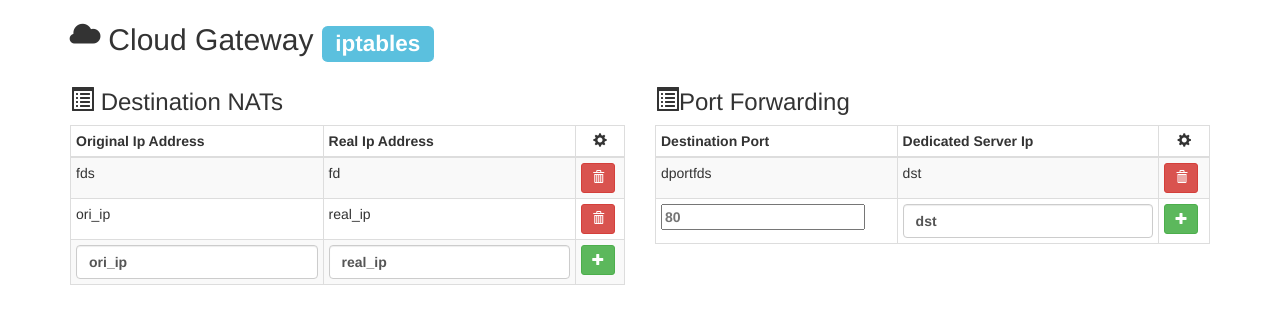
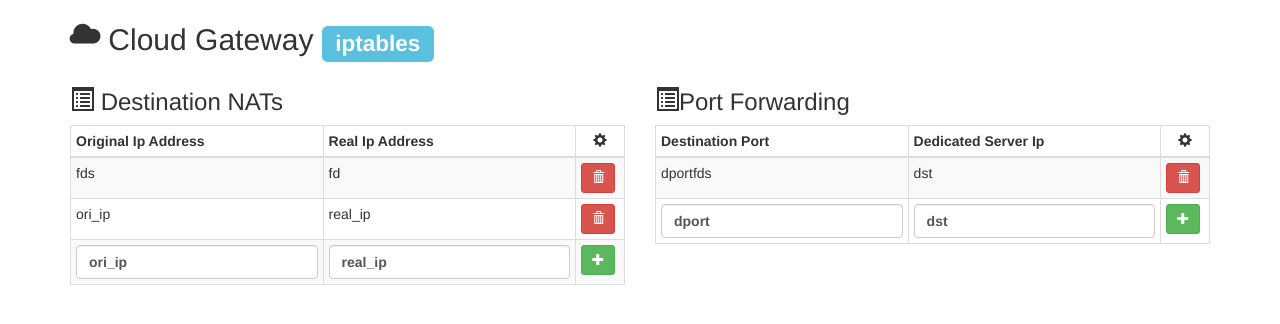
Before and after one commit to BU-NU-CLOUD-SP16/cloud-gateway, a Flask app: page / in a window 1280 px wide. Shown: the top 324 px of the page. Run offline with Flask 2, Linux system fonts and the light colour scheme; data comes from the database, SQL or seed files in the repository; both versions use the stored data as it was after the commit; some libraries are stand-ins or nearby versions.

Commit message:
working port forwarding database beheave, start working on master-slave comunication

```diff
--- a/iptables_suite/server.py
+++ b/iptables_suite/server.py
@@ -27,7 +27,7 @@ def init_db():
         conn = sqlite3.connect(app.config['DATABASE'])
         cur = conn.cursor()
         cur.execute("create table dnats (ori_ip text, real_ip text)")
-        cur.execute("create table port_fwds (dport int, dst text)")
+        cur.execute("create table port_fwds (dport text, dst text)")
         conn.commit()
         conn.close()
 
@@ -39,6 +39,11 @@ def get_db():
     if db is None:
         db = g._database = connect_to_database()
     return db
+
+def execute_sql(query, params):
+    conn = get_db()
+    conn.cursor().execute(query, params)
+    conn.commit()
 
 @app.teardown_appcontext
 def close_connection(exception):
@@ -78,10 +83,7 @@ def dnat():
         add_arp(real_ip)
 
         # write new rules into database
-        conn = get_db()
-        conn.cursor().execute('insert into dnats values (?,?)', (ori_ip, real_ip,))
-        conn.commit()
-
+        execute_sql('insert into dnats values (?,?)', (ori_ip, real_ip,))
         return "succ"
 
     elif request.method == 'DELETE':
@@ -100,42 +102,39 @@ def dnat():
         del_arp(real_ip)
 
         # delete rule into database
-        conn = get_db()
-        conn.cursor().execute('DELETE FROM dnats WHERE ori_ip=? and real_ip=?', (ori_ip, real_ip,))
-        conn.commit()
+        execute_sql('DELETE FROM dnats WHERE ori_ip=? and real_ip=?', (ori_ip, real_ip,))
         return "succ"
 
 
-@app.route("/port_fwd", methods=['GET', 'POST', 'DEL'])
+@app.route("/port_fwd", methods=['GET', 'POST', 'DELETE'])
 def port_fwd():
     if request.method == 'GET':
         cur = get_db().cursor()
         for row in cur.execute("SELECT * FROM dnats"):
             #do something
             print "HaHaHa"
+
     elif request.method == 'POST':
         try:
             dport = request.form['dport']
             dst = request.form['dst']
 
-            add_port_fwd(dport, dst)
+            # add_port_fwd(dport, dst)
 
-            # delete rule into database
-            cur = get_db().cursor()
-            cur.execute('INSERT INTO port_fwd values (?,?)', (dport,dst,))
+            #  rule into database
+            execute_sql('insert into port_fwds values (?, ?)', (dport, dst,))
             return "succ"
         except Exception as e:
             return str(e)
 
     elif request.method == 'DELETE':
         try:
-            dport = request.args.get('dport')
-            dst = request.args.get('dst')
+            dport = request.form['dport']
+            dst = request.form['dst']
 
-            del_port_fwd(dport, dst)
+            # del_port_fwd(dport, dst)
 
-            cur = get_db().cursor()
-            cur.execute('DELETE FROM dnat WHERE dport=?', (dport,))
+            execute_sql('DELETE FROM port_fwds WHERE dport=?', (dport,))
             return "succ"
         except Exception as e:
             return str(e)
--- a/iptables_suite/templates/index.html
+++ b/iptables_suite/templates/index.html
@@ -24,7 +24,18 @@
                  url: "/dnat",
                  data: {ori_ip:$ori_ip, real_ip:$real_ip}
             });
-            alert($ori_ip + "   " + $real_ip);
+        });
+
+        // Delete button for dnats
+        $('.port-fwds-delete').on('click', function(event) {
+            $row = $(this).closest('tr').remove();
+            $dport = $row.find("td:nth-child(1)").text();
+            $dst = $row.find("td:nth-child(2)").text();
+            $.ajax({
+                 type: "DELETE",
+                 url: "/port_fwd",
+                 data: {dport:$dport, dst:$dst}
+            });
         });
 
       });
@@ -98,7 +109,7 @@
                                <tr>
                                    <!-- <td>2</td> -->
                                     <form action="/port_fwd" method="POST">
-                                       <th><input type="number" value="dport" name="dport class="form-control" placeholder="80"></input></th>
+                                       <th><input type="text" value="dport" name="dport" class="form-control" placeholder="80"></input></th>
                                        <th><input type="text" value="dst" name="dst" class="form-control" placeholder="0.0.0.0"></input></th>
                                        <th><button class="btn btn-success btn-sm" type="submit"><span class="glyphicon glyphicon-plus"></span></button></th>
                                     </form>
```
Also changed, not shown: iptables_suite/database.db.
